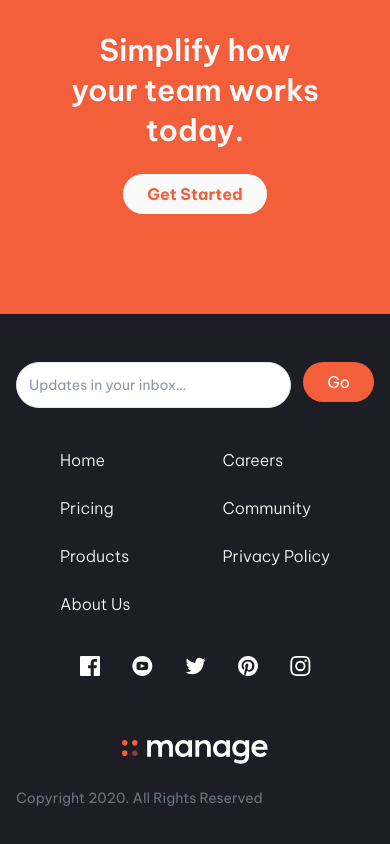
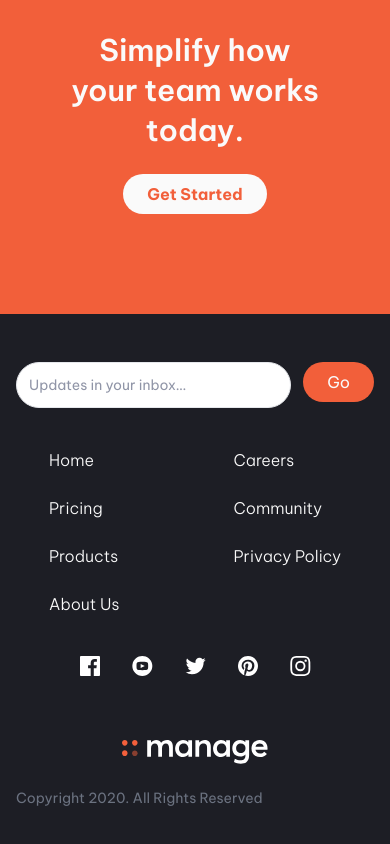
Before and after one commit to ChannMyaeAung/Manage-Landing-Page, a React (Vite) app: page / in a window 390 px wide. Shown: the part 2386-3230 px from the top of the page. Built offline with nearby package versions, Linux system fonts and the light colour scheme.

Commit message:
general styling adjustment on footer links.

```diff
--- a/src/components/footer/footerLinks/UsefulLinks.jsx
+++ b/src/components/footer/footerLinks/UsefulLinks.jsx
@@ -7,7 +7,7 @@ export default function UsefulLinks() {
   const rightLinks = footerLinks.slice(4);
 
   return (
-    <div className="flex w-full gap-12 font-light justify-evenly md:gap-16 md:justify-around">
+    <div className="flex justify-around w-full gap-12 font-light md:gap-16 md:justify-around">
       <ul
         className="flex flex-col gap-6 text-VeryLightGray"
         role="navigation"
```
